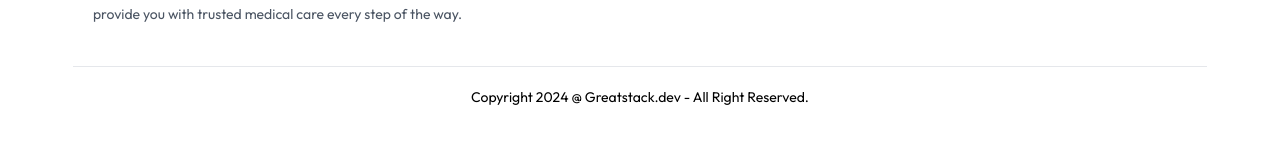
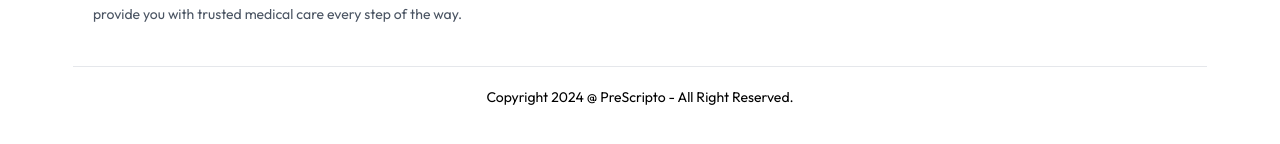
Before and after one commit to vikram17dp/PreScriptoHopso, a React (Vite) app in the folder client/: page /appointment/1 in a window 1280 px wide. Shown: the part 470-614 px from the top of the page. Built offline with nearby package versions, Linux system fonts and the light colour scheme.

Commit message:
small changes

```diff
--- a/client/src/components/Footer.jsx
+++ b/client/src/components/Footer.jsx
@@ -36,7 +36,7 @@
     </div>
       <div className="">
         <hr/>
-        <p className="py-5 text-sm text-center">Copyright 2024 @ Greatstack.dev - All Right Reserved.</p>
+        <p className="py-5 text-sm text-center">Copyright 2024 @ PreScripto - All Right Reserved.</p>
       </div>
     </div>
   );
```
